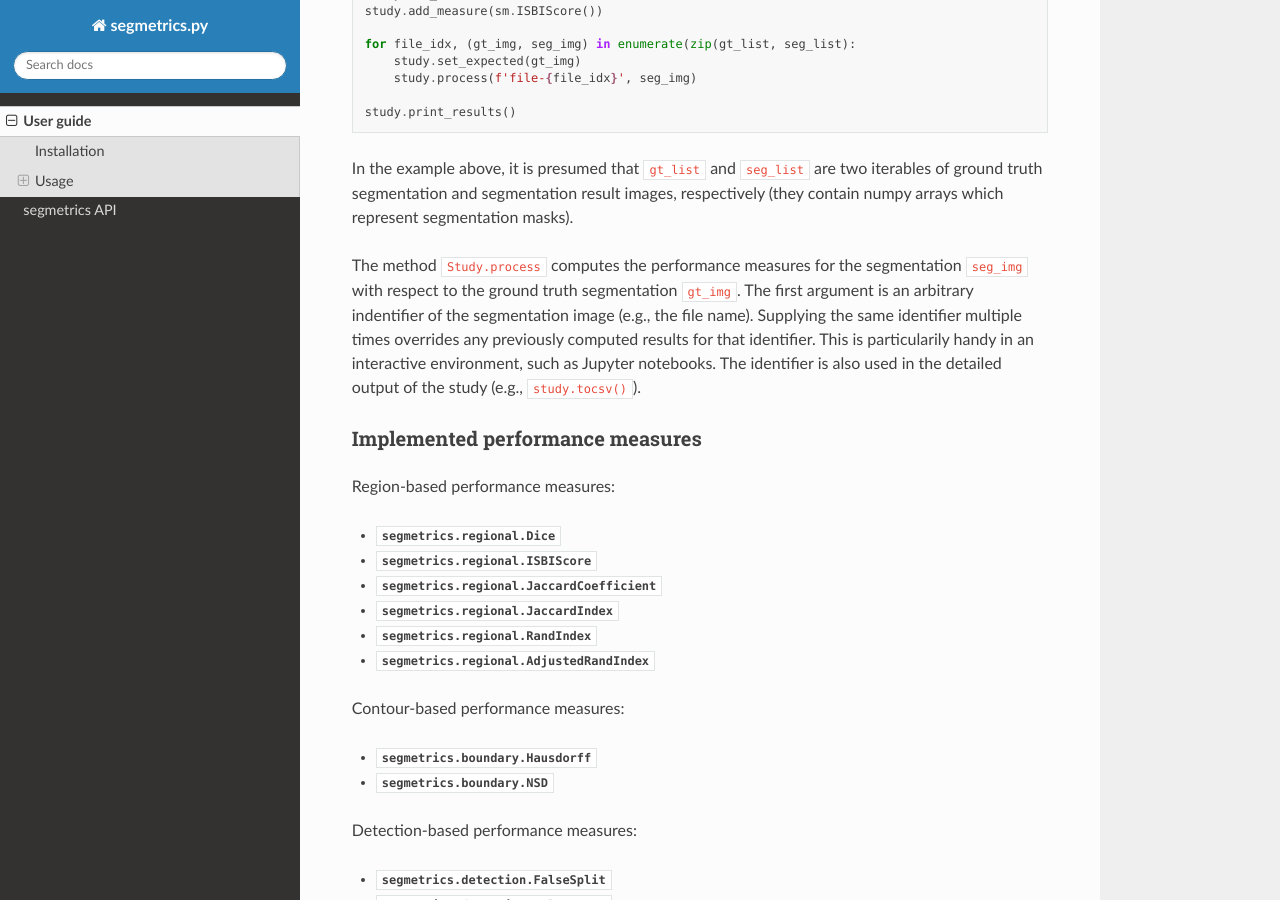
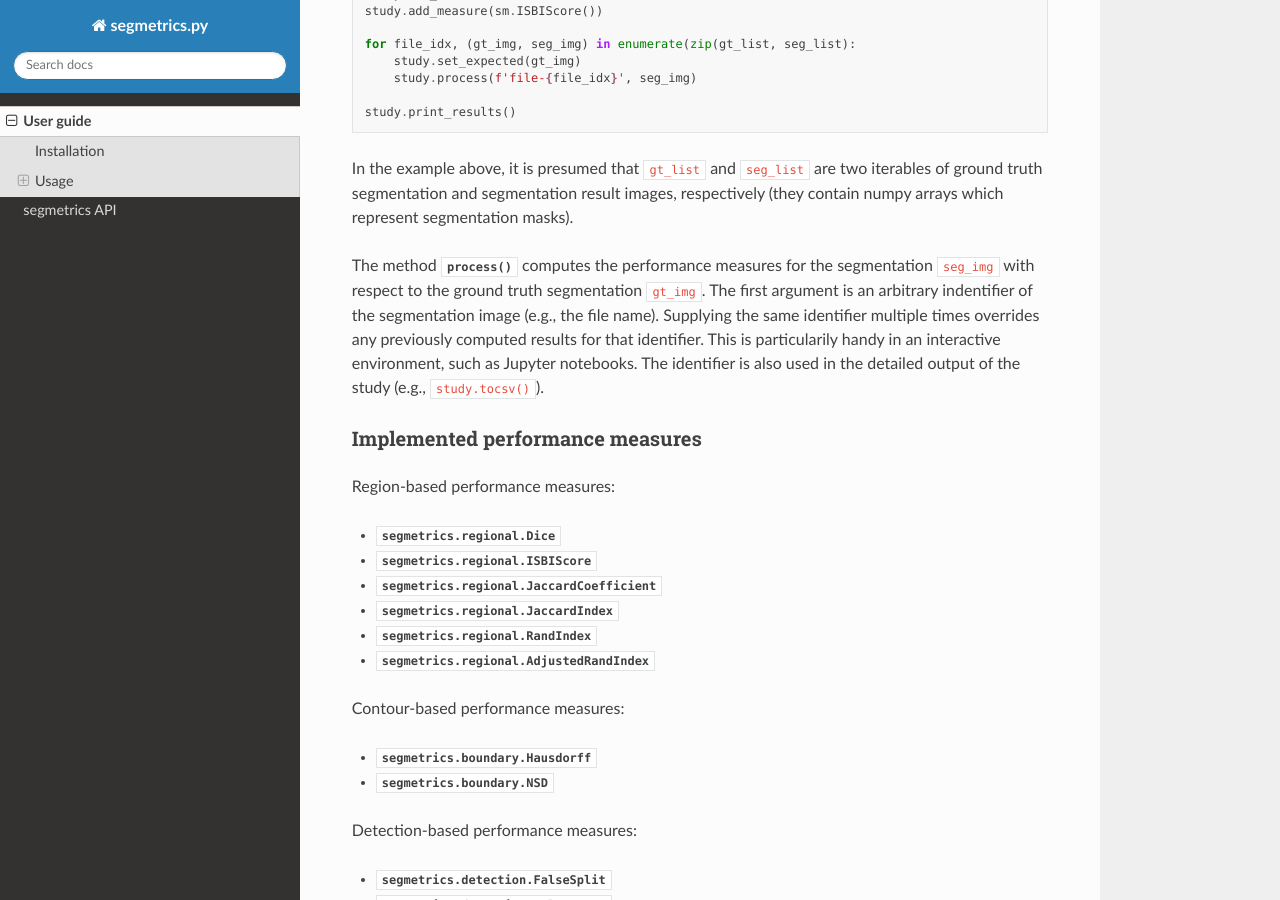
Before and after one commit to BMCV/segmetrics, a Sphinx documentation site: the page built from docs/source/usage.rst, in a window 1280 px wide and 900 px high, scrolled down 562 px. Built offline with Sphinx 7.4.7 and the Read the Docs theme 2.0.0, drawn with Linux system fonts in a browser that asks for light colours; some of the changed lines change nothing that is shown.

Commit message:
Update usage.rst

```diff
--- a/docs/source/usage.rst
+++ b/docs/source/usage.rst
@@ -13,9 +13,7 @@
 Usage
 -----
 
-.. currentmodule:: segmetrics.study
-
-Segmentation performance evaluation is driven by the ``Study`` class. The general procedure is to instantiate a :py:class:`~segmetrics.study.Study` object, add the required performance measures, and then to process the segmentation results. A simple example is:
+Segmentation performance evaluation is driven by the :py:class:`~segmetrics.study.Study` class. The general procedure is to instantiate a :py:class:`~segmetrics.study.Study` object, add the required performance measures, and then to process the segmentation results. A simple example is:
 
 .. code-block:: python
 
@@ -33,7 +31,7 @@
 
 In the example above, it is presumed that ``gt_list`` and ``seg_list`` are two iterables of ground truth segmentation and segmentation result images, respectively (they contain numpy arrays which represent segmentation masks).
 
-The method ``Study.process`` computes the performance measures for the segmentation ``seg_img`` with respect to the ground truth segmentation ``gt_img``. The first argument is an arbitrary indentifier of the segmentation image (e.g., the file name). Supplying the same identifier multiple times overrides any previously computed results for that identifier. This is particularily handy in an interactive environment, such as Jupyter notebooks. The identifier is also used in the detailed output of the study (e.g., ``study.tocsv()``).
+The method :py:meth:`~~segmetrics.study.Study.process` computes the performance measures for the segmentation ``seg_img`` with respect to the ground truth segmentation ``gt_img``. The first argument is an arbitrary indentifier of the segmentation image (e.g., the file name). Supplying the same identifier multiple times overrides any previously computed results for that identifier. This is particularily handy in an interactive environment, such as Jupyter notebooks. The identifier is also used in the detailed output of the study (e.g., ``study.tocsv()``).
 
 Implemented performance measures
 ********************************
```
